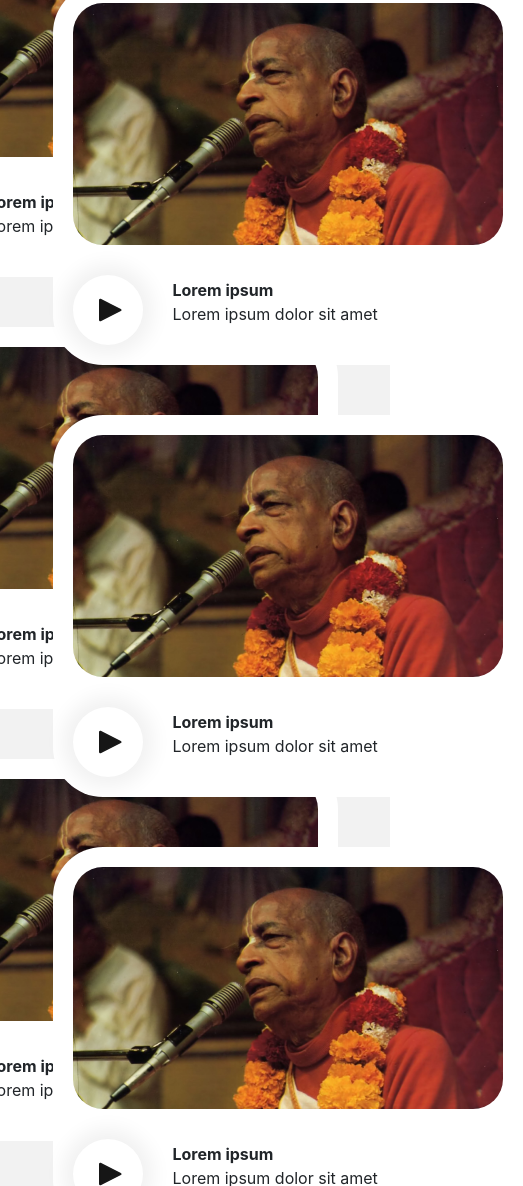
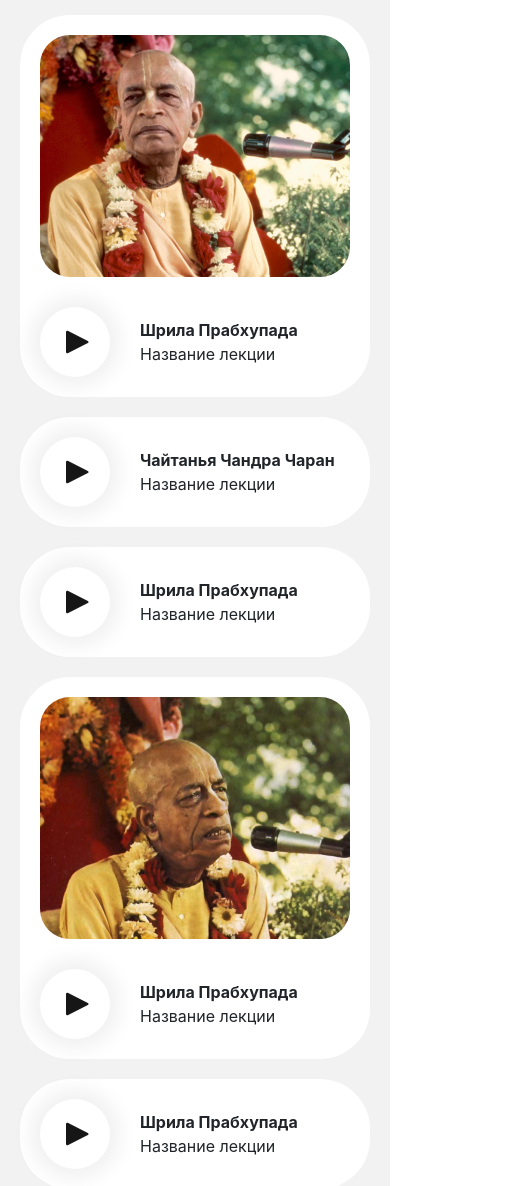
Before and after one commit to h00kdump/bhagavadgita, a website: page src/index.html in a window 390 px wide. Shown: the part 3000-4186 px from the top of the page, 523 px wide, since content can reach past the window. Drawn offline with Linux system fonts and the light colour scheme; a web font is replaced by a local one.

Commit message:
third screen done

```diff
--- a/src/index.html
+++ b/src/index.html
@@ -158,6 +158,7 @@
         </div>
         <div class="container">
             <div class="lections__list lections__list_mt-100">
+
                 <div class="lections__col">
 
                     <div class="lections__one lections__one_mb-50">
@@ -169,13 +170,14 @@
                                 </div>
                             </a>
                             <div class="lections__name lections__name_ml-30">
-                                <h4>Lorem ipsum</h4>
-                                <p>Lorem ipsum dolor sit amet</p>
+                                <h4>Шрила Прабхупада</h4>
+                                <p>Название лекции</p>
                             </div>
                         </div>
                     </div>
+
                     <div class="lections__one lections__one_mb-50">
-                        <div class="lections__img lections__img_1"></div>
+                        <div class="lections__img lections__img_2"></div>
                         <div class="lections__name-wrapper lections__name-wrapper_mt-30">
                             <a href="#" class="playbutton">
                                 <div class="playbutton__icon">
@@ -183,13 +185,44 @@
                                 </div>
                             </a>
                             <div class="lections__name lections__name_ml-30">
-                                <h4>Lorem ipsum</h4>
-                                <p>Lorem ipsum dolor sit amet</p>
+                                <h4>Шрила Прабхупада</h4>
+                                <p>Название лекции</p>
                             </div>
                         </div>
                     </div>
+
                     <div class="lections__one lections__one_mb-50">
-                        <div class="lections__img lections__img_1"></div>
+                        <div class="lections__img lections__img_none"></div>
+                        <div class="lections__name-wrapper">
+                            <a href="#" class="playbutton">
+                                <div class="playbutton__icon">
+                                    <img src="img/lp-icons-play.svg" alt="play">
+                                </div>
+                            </a>
+                            <div class="lections__name lections__name_ml-30">
+                                <h4>Чайтанья Чандра Чаран</h4>
+                                <p>Название лекции</p>
+                            </div>
+                        </div>
+                    </div>
+
+                    <div class="lections__one lections__one_mb-50">
+                        <div class="lections__img lections__img_none"></div>
+                        <div class="lections__name-wrapper">
+                            <a href="#" class="playbutton">
+                                <div class="playbutton__icon">
+                                    <img src="img/lp-icons-play.svg" alt="play">
+                                </div>
+                            </a>
+                            <div class="lections__name lections__name_ml-30">
+                                <h4>Шрила Прабхупада</h4>
+                                <p>Название лекции</p>
+                            </div>
+                        </div>
+                    </div>
+
+                    <div class="lections__one lections__one_mb-50">
+                        <div class="lections__img lections__img_3"></div>
                         <div class="lections__name-wrapper lections__name-wrapper_mt-30">
                             <a href="#" class="playbutton">
                                 <div class="playbutton__icon">
@@ -197,8 +230,8 @@
                                 </div>
                             </a>
                             <div class="lections__name lections__name_ml-30">
-                                <h4>Lorem ipsum</h4>
-                                <p>Lorem ipsum dolor sit amet</p>
+                                <h4>Шрила Прабхупада</h4>
+                                <p>Название лекции</p>
                             </div>
                         </div>
                     </div>
@@ -208,7 +241,22 @@
                 <div class="lections__col lections__col_mt-88">
 
                     <div class="lections__one lections__one_mb-50">
-                        <div class="lections__img lections__img_1"></div>
+                        <div class="lections__img lections__img_none"></div>
+                        <div class="lections__name-wrapper">
+                            <a href="#" class="playbutton">
+                                <div class="playbutton__icon">
+                                    <img src="img/lp-icons-play.svg" alt="play">
+                                </div>
+                            </a>
+                            <div class="lections__name lections__name_ml-30">
+                                <h4>Шрила Прабхупада</h4>
+                                <p>Название лекции</p>
+                            </div>
+                        </div>
+                    </div>
+
+                    <div class="lections__one lections__one_mb-50">
+                        <div class="lections__img lections__img_4"></div>
                         <div class="lections__name-wrapper lections__name-wrapper_mt-30">
                             <a href="#" class="playbutton">
                                 <div class="playbutton__icon">
@@ -216,13 +264,14 @@
                                 </div>
                             </a>
                             <div class="lections__name lections__name_ml-30">
-                                <h4>Lorem ipsum</h4>
-                                <p>Lorem ipsum dolor sit amet</p>
+                                <h4>Чайтанья Чандра Чаран</h4>
+                                <p>Название лекции</p>
                             </div>
                         </div>
                     </div>
+
                     <div class="lections__one lections__one_mb-50">
-                        <div class="lections__img lections__img_1"></div>
+                        <div class="lections__img lections__img_5"></div>
                         <div class="lections__name-wrapper lections__name-wrapper_mt-30">
                             <a href="#" class="playbutton">
                                 <div class="playbutton__icon">
@@ -230,13 +279,14 @@
                                 </div>
                             </a>
                             <div class="lections__name lections__name_ml-30">
-                                <h4>Lorem ipsum</h4>
-                                <p>Lorem ipsum dolor sit amet</p>
+                                <h4>Бхакти Вигьяна Госвами</h4>
+                                <p>Название лекции</p>
                             </div>
                         </div>
                     </div>
+
                     <div class="lections__one lections__one_mb-50">
-                        <div class="lections__img lections__img_1"></div>
+                        <div class="lections__img lections__img_6"></div>
                         <div class="lections__name-wrapper lections__name-wrapper_mt-30">
                             <a href="#" class="playbutton">
                                 <div class="playbutton__icon">
@@ -244,15 +294,23 @@
                                 </div>
                             </a>
                             <div class="lections__name lections__name_ml-30">
-                                <h4>Lorem ipsum</h4>
-                                <p>Lorem ipsum dolor sit amet</p>
+                                <h4>Бхакти Расаяна Сагар Свами</h4>
+                                <p>Название лекции</p>
                             </div>
                         </div>
                     </div>
 
                 </div>
             </div>
+
+            <div class="lections__links-wrapper lections__links-wrapper_mt-30">
+                <a href="#" class="link link_mt-20"> <span>Ещё лекции по Бхагавад Гите</span>
+                    <img src="img/lp-icons-goto.svg" alt="БГ">
+                </a>
+            </div>
+
         </div>
+
     </section>
 
    <script src="js/script.js"></script>
--- a/src/sass/blocks/_lections.scss
+++ b/src/sass/blocks/_lections.scss
@@ -63,9 +63,42 @@
         border-radius: 30px;
         &_1 {
             background-image: url(../img/lp-img-lec_01.png);
-            background-position: 0% 0%;
+            background-position: center center;
             background-size: cover;
             background-repeat: no-repeat;
+        }
+        &_2 {
+            background-image: url(../img/lp-img-lec_02.png);
+            background-position: center center;
+            background-size: cover;
+            background-repeat: no-repeat;
+        }
+        &_3 {
+            background-image: url(../img/lp-img-lec_03.png);
+            background-position: center center;
+            background-size: cover;
+            background-repeat: no-repeat;
+        }
+        &_4 {
+            background-image: url(../img/lp-img-lec_04.png);
+            background-position: center center;
+            background-size: cover;
+            background-repeat: no-repeat;
+        }
+        &_5 {
+            background-image: url(../img/lp-img-lec_05.png);
+            background-position: center center;
+            background-size: cover;
+            background-repeat: no-repeat;
+        }
+        &_6 {
+            background-image: url(../img/lp-img-lec_06.png);
+            background-position: center center;
+            background-size: cover;
+            background-repeat: no-repeat;
+        }
+        &_none {
+            display: none;
         }
     }
     &__name-wrapper {
@@ -83,4 +116,11 @@
             margin-left: 30px;
         }
     }
+    &__links-wrapper {
+        display: flex;
+        justify-content: center;
+        &_mt-30 {
+            margin-top: 30px;
+        }
+    }
 }
--- a/src/sass/blocks/_media.scss
+++ b/src/sass/blocks/_media.scss
@@ -159,6 +159,43 @@
     }
 
 }
+
+@media screen and (max-width: 991px) {
+    .lections  {
+        &__list {
+            display: flex;
+            flex-direction: column;
+            align-items: center;
+            &_mt-100 {
+                margin-top: 72px;
+            }
+        }
+        &__col {
+            width: 100%;
+            align-self: stretch;
+            &_mt-88 {
+                margin-top: 0px;
+            }
+        }
+        &__header-1 {
+            h3 {
+                font-size: 24px;
+            }
+            &_mt-m40 {
+                margin-top: -20px;
+            }
+        }
+        &__header-2 {
+            h2 {
+                font-size: 32px;
+            }
+        }
+    }
+    .container.container_width-800 {
+        max-width: 420px;
+    }
+}
+
 
 @media (max-width: 860px) {
     .main {
@@ -448,67 +485,6 @@
                 margin-top: 60px;
             }
         }
-/*         &__images {
-            &_mt-108 {
-                margin-top: 58px;
-            }
-        }
-        &__oneimage-wrapper {
-            &_1 {
-                width: 140px;
-                height: 184px;
-            }
-            &_2 {
-                width: 265px;
-                height: 349px;
-                margin-left: auto;
-                margin-top: -59px;
-            }
-            &_3 {
-                width: 173px;
-                height: 226px;
-                margin-left: 25px;
-                margin-top: -95px;
-            }
-            &_4 {
-                width: 140px;
-                height: 184px;
-                margin-left: auto;
-                margin-right: 126px;
-                margin-top: -34px;
-            }
-        }
-        &__oneimage {
-            &_1 {
-                width: 140px;
-                height: 184px;
-                }
-            &_2 {
-                width: 265px;
-                height: 349px;
-                }
-            &_3 {
-                width: 173px;
-                height: 226px;
-                }
-            &_4 {
-                width: 140px;
-                height: 184px;
-                }
-        }
-        &__book {
-            width: 246px;
-            height: 380px;
-            border: 6px solid $orange;
-            &_mt-m300 {
-                margin-top: -88px;
-            }
-        }
-        &__reincarnation {
-            &_mt-m300 {
-                margin-top: -88px;
-            }
-        }   */
     }
     .playbutton {
         &__icon {
@@ -604,6 +580,22 @@
             &_pa-2 {
                 left: 183px;
                 bottom: 244px;
+            }
+        }
+    }
+    .lections {
+        &__one {
+            width: 100%;
+            border-radius: 50px;
+            background-color: $white;
+            padding: 20px;
+            &_mb-50 {
+                margin-bottom: 20px;
+            }
+        }
+        &__list {
+            &_mt-100 {
+                margin-top: 33px;
             }
         }
     }
--- a/src/sass/style.scss
+++ b/src/sass/style.scss
@@ -9,7 +9,7 @@
 @import 'blocks/main';
 @import 'blocks/poem';
 @import 'blocks/lections';
-@import 'blocks/media';
+
 
 
 
@@ -61,3 +61,10 @@ a {
 h1, h2, h3, h4, h5, h6 {
     margin-bottom: 0;
 }
+
+p {
+    margin-bottom: 0px;
+}
+
+
+@import 'blocks/media';
```
Also changed, not shown: src/css/style.min.css.
